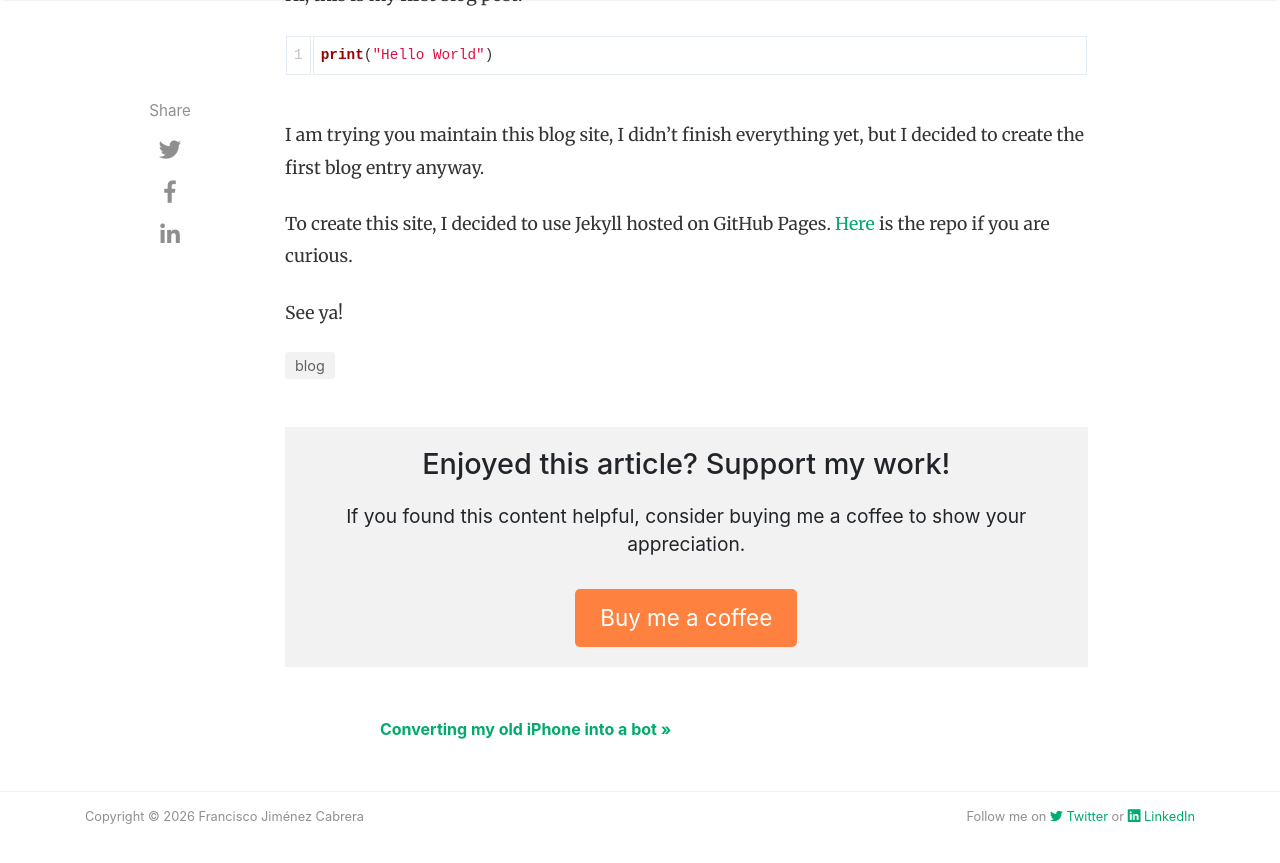
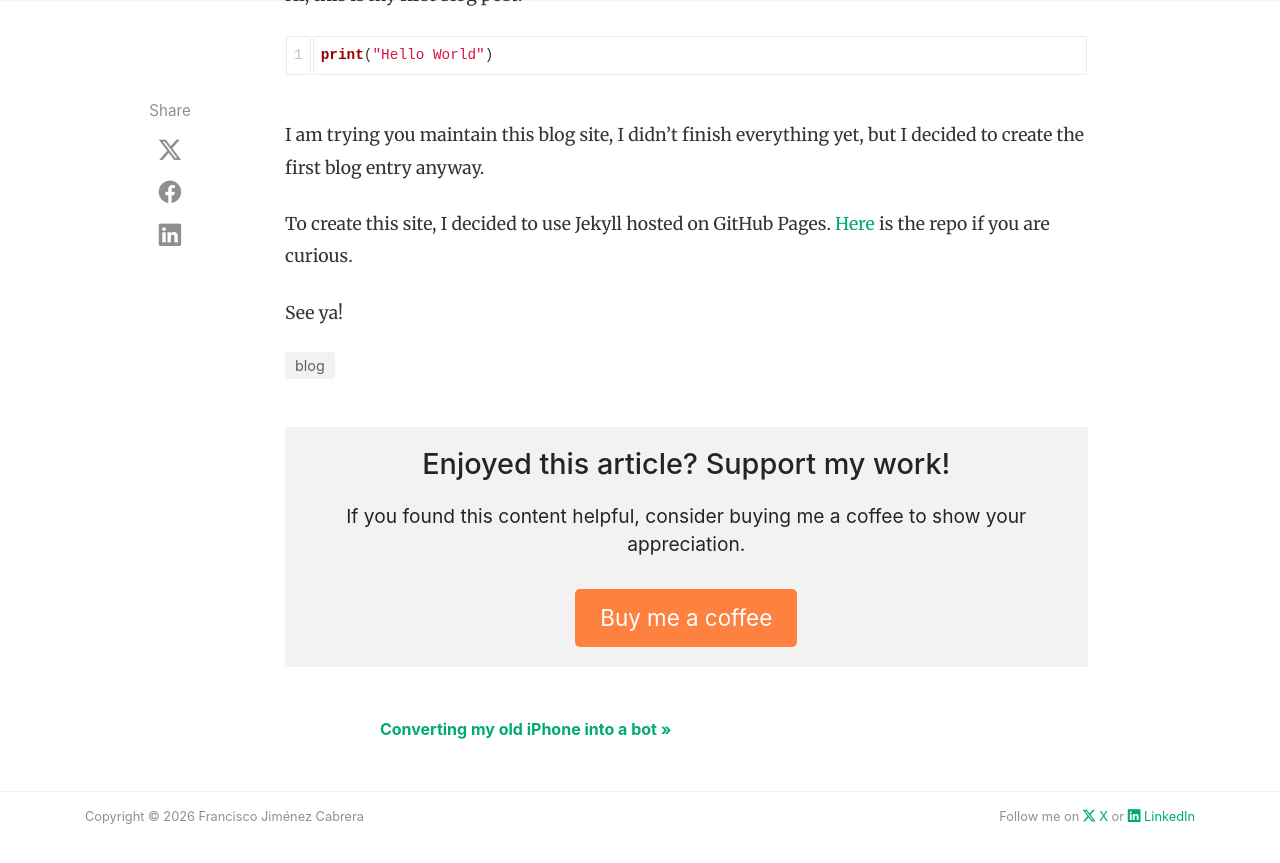
Before and after one commit to jkfran/jkfran.com, a Jekyll site: the page built from _posts/2021-02-09-hello-world.md, in a window 1280 px wide and 900 px high, scrolled down 812 px. Shown: the top 863 px of the window. Built offline with Jekyll 4.4.1, drawn with Linux system fonts in a browser that asks for light colours; nearby versions of some CDN libraries.

Commit message:
Drop Font Awesome, consolidate to Bootstrap Icons 1.13.1, Twitter → X
Remove Font Awesome 5 (~60KB deferred CSS). Replace share button icons
(fab fa-twitter/facebook/linkedin) with Bootstrap Icons equivalents
(bi-twitter-x/bi-facebook/bi-linkedin). Update Bootstrap Icons CDN
from 1.8.1 to 1.13.1. Update Twitter references to X in footer and
share links.

```diff
--- a/_includes/share.html
+++ b/_includes/share.html
@@ -4,10 +4,10 @@
     <li class="mx-4">
       <a
         target="_blank"
-        href="https://twitter.com/intent/tweet?text={{ page.title }}&url={{ page.url | absolute_url }}"
+        href="https://x.com/intent/tweet?text={{ page.title }}&url={{ page.url | absolute_url }}"
         onclick="window.open(this.href, 'twitter-share', 'width=550,height=235');return false;"
       >
-        <i class="fab fa-twitter"></i>
+        <i class="bi bi-twitter-x"></i>
       </a>
     </li>
 
@@ -17,7 +17,7 @@
         href="https://facebook.com/sharer.php?u={{ page.url | absolute_url }}"
         onclick="window.open(this.href, 'facebook-share', 'width=550,height=435');return false;"
       >
-        <i class="fab fa-facebook-f"></i>
+        <i class="bi bi-facebook"></i>
       </a>
     </li>
 
@@ -27,7 +27,7 @@
         href="https://www.linkedin.com/shareArticle?mini=true&url={{ page.url | absolute_url }}"
         onclick="window.open(this.href, 'width=550,height=435');return false;"
       >
-        <i class="fab fa-linkedin-in"></i>
+        <i class="bi bi-linkedin"></i>
       </a>
     </li>
   </ul>
--- a/_layouts/default.html
+++ b/_layouts/default.html
@@ -11,17 +11,16 @@
 {% seo %}
 
 <link rel="stylesheet" href="https://stackpath.bootstrapcdn.com/bootstrap/4.1.3/css/bootstrap.min.css" integrity="sha384-MCw98/SFnGE8fJT3GXwEOngsV7Zt27NXFoaoApmYm81iuXoPkFOJwJ8ERdknLPMO" crossorigin="anonymous">
-<link rel="stylesheet" href="https://cdn.jsdelivr.net/npm/bootstrap-icons@1.8.1/font/bootstrap-icons.css">
+<link rel="stylesheet" href="https://cdn.jsdelivr.net/npm/bootstrap-icons@1.13.1/font/bootstrap-icons.min.css">
 <link href="{{ site.baseurl }}/assets/css/main.css" rel="stylesheet">
 <link rel="dns-prefetch" href="https://user-images.githubusercontent.com/" >
 </head>
 
 {% capture layout %}{% if page.layout %}layout-{{ page.layout }}{% endif %}{% endcapture %}
 <body class="{{layout}}">
-	<!-- defer loading of font and font awesome -->
+	<!-- defer loading of font -->
 	<noscript id="deferred-styles">
 		<link href="https://fonts.googleapis.com/css?family=Righteous%7CMerriweather:300,300i,400,400i,700,700i" rel="stylesheet">
-		<link rel="stylesheet" href="https://use.fontawesome.com/releases/v5.0.13/css/all.css" integrity="sha384-DNOHZ68U8hZfKXOrtjWvjxusGo9WQnrNx2sqG0tfsghAvtVlRW3tvkXWZh58N9jp" crossorigin="anonymous">
 	</noscript>
 
 
@@ -88,7 +87,7 @@
                 Copyright © {{ site.time | date: "%Y" }} {{ site.title }}
             </div>
             <div class="col-md-6 col-sm-6 text-center text-lg-right">
-		Follow me on <a target="_blank" href="https://twitter.com/jkfran_"><i class="bi bi-twitter"></i> Twitter</a> or <a target="_blank" href="https://www.linkedin.com/in/francisco-jim%C3%A9nez-cabrera/"><i class="bi bi-linkedin"></i> LinkedIn</a>
+		Follow me on <a target="_blank" href="https://x.com/jkfran_"><i class="bi bi-twitter-x"></i> X</a> or <a target="_blank" href="https://www.linkedin.com/in/francisco-jim%C3%A9nez-cabrera/"><i class="bi bi-linkedin"></i> LinkedIn</a>
             </div>
         </div>
     </div>
```
